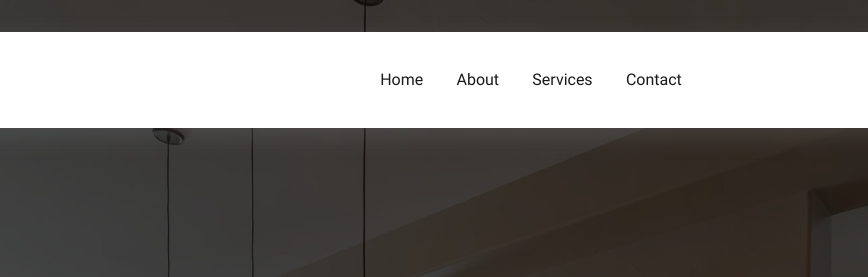
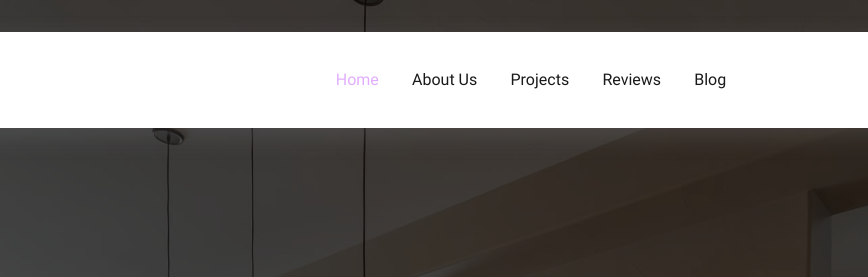
Before and after one commit to TimeKeeper1423/dev-parenting, an Eleventy site: page src/index.html in a window 1280 px wide. Shown: the top 277 px of the page, 109-977 px from the left. Built offline with nearby package versions, Linux system fonts and the light colour scheme; Eleventy itself is replaced by a stand-in of ours; files that its build step writes are made by us from their sources.

Commit message:
changed footer

```diff
--- a/src/_includes/components/footer.html
+++ b/src/_includes/components/footer.html
@@ -25,17 +25,6 @@
                     <li>
                         <a href="/contact">Contact</a>
                     </li>
-                </ul>
-                <ul>
-                    <li>
-                        <h2>Services</h2>
-                    </li>
-                    <li>Safe Exchanges</li>
-                    <li>Supervised Parenting</li>
-                    <li>Parent Coaching</li>
-                    <li>Parent Support Groups</li>
-                    <li>Co-Parenting Support</li>
-                    <li>Parenting</li>
                 </ul>
                 <ul>
                     <li>
--- a/src/_includes/components/header.html
+++ b/src/_includes/components/header.html
@@ -22,26 +22,35 @@
           <!-- We need a wrapper div so we can set a fixed height on the cs-ul in case the nav list gets too long from too many dropdowns being opened and needs to have an overflow scroll. This wrapper acts as the background so it can go the full height of the screen and not cut off any overflowing nav items while the cs-ul stops short of the bottom of the screen, which keeps all nav items in view no matter how mnay there are-->
           <div class="cs-ul-wrapper">
             <ul id="cs-expanded" class="cs-ul" aria-expanded="false">
-                  <li class="cs-li">
-                      <a href="/" class="cs-li-link {{ 'cs-active' if '/' == page.fileSlug }}">
-                          Home
+                {% set navPages = collections.all | eleventyNavigation %}
+                {# Loop through all pages with a eleventyNavigation in the frontmatter #}
+                {% for entry in navPages %}
+                    {# Define a hasChild variable to make it easier to test what links are dropdowns#}
+                    {% set hasChild = entry.children.length %}
+
+                    {# If this page is a dropdown, give it the appropriate classes, icons and accessibility attributes#}
+                    <li class="cs-li {% if hasChild %} cs-dropdown {% endif %}" {% if hasChild %} tabindex="0"{% endif %}>
+
+                        {# Similarly, if the link is active, apply the necessary classes #}
+                        <a href="{{ entry.url }}" class="cs-li-link {% if entry.url == page.url %} cs-active {% endif %}">
+                            {{ entry.key }}
+                            {% if hasChild %}
+                                <img class="cs-drop-icon" src="https://csimg.nyc3.cdn.digitaloceanspaces.com/Icons%2Fdown.svg" alt="dropdown icon" width="15" height="15" decoding="async" aria-hidden="true">
+                            {% endif %}
                         </a>
+
+                        {# Dropdowns have another ul/li set up within the parent li. Render in the same way as a normal link #}
+                        {% if hasChild %}
+                            <ul class="cs-drop-ul">
+                                {% for child in entry.children %}
+                                    <li class="cs-drop-li">
+                                        <a href="{{ child.url }}" class="cs-li-link cs-drop-link">{{ child.key }}</a>
                                     </li>
-                  <li class="cs-li">
-                      <a href="/about" class="cs-li-link {{ 'cs-active' if 'about' == page.fileSlug }}">
-                          About
-                      </a>
+                                {% endfor %}
+                            </ul>
+                        {% endif %}
                     </li>
-                  <li class="cs-li">
-                    <a href="/services" class="cs-li-link {{ 'cs-active' if 'services' == page.fileSlug }}">
-                        Services
-                    </a>
-                </li>
-                  <li class="cs-li">
-                      <a href="/contact" class="cs-li-link {{ 'cs-active' if 'contact' == page.fileSlug }}">
-                          Contact
-                      </a>
-                  </li>
+                {% endfor %}
             </ul>
         </div>
       </nav>
```
Lines whose indentation alone changed are shown as unchanged.
